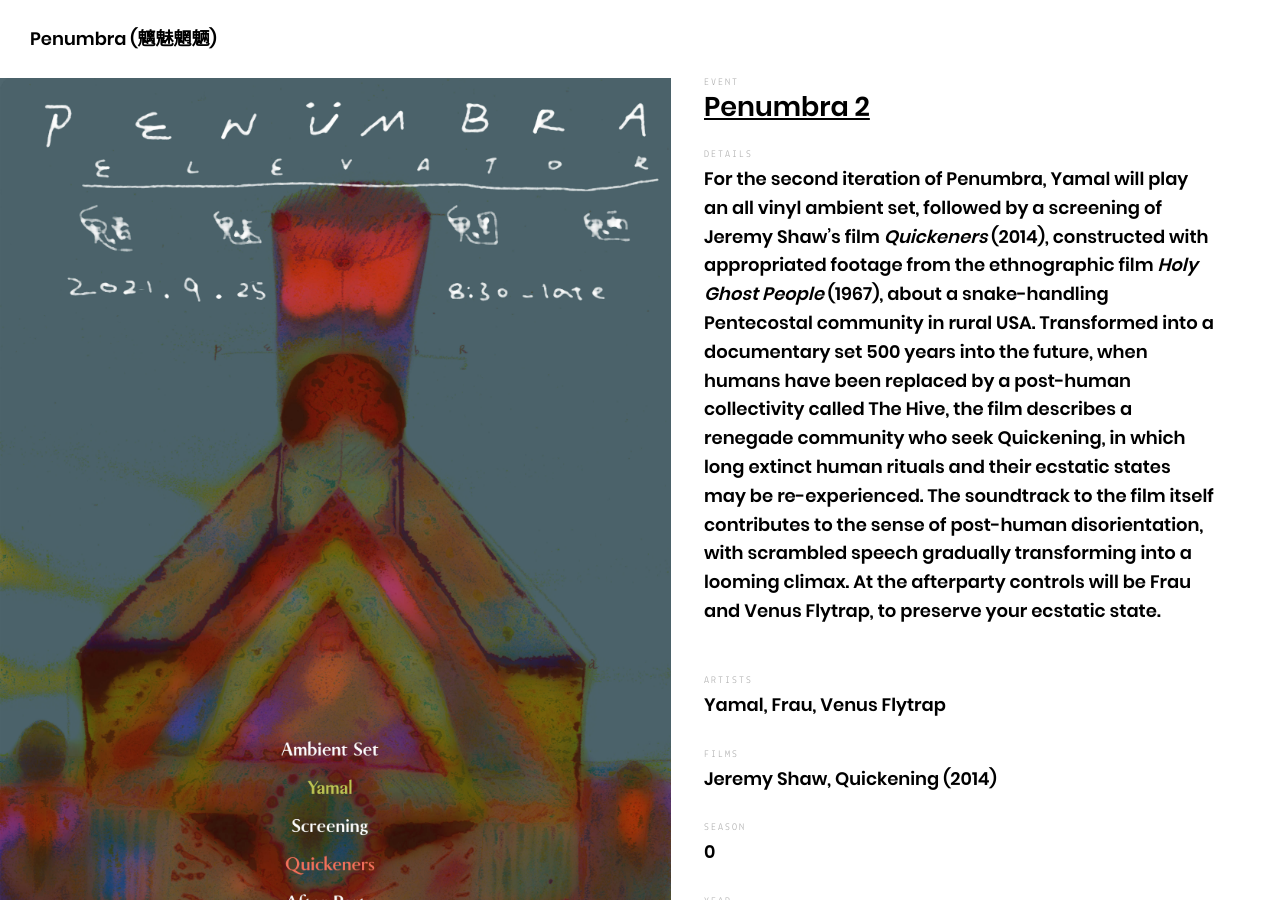
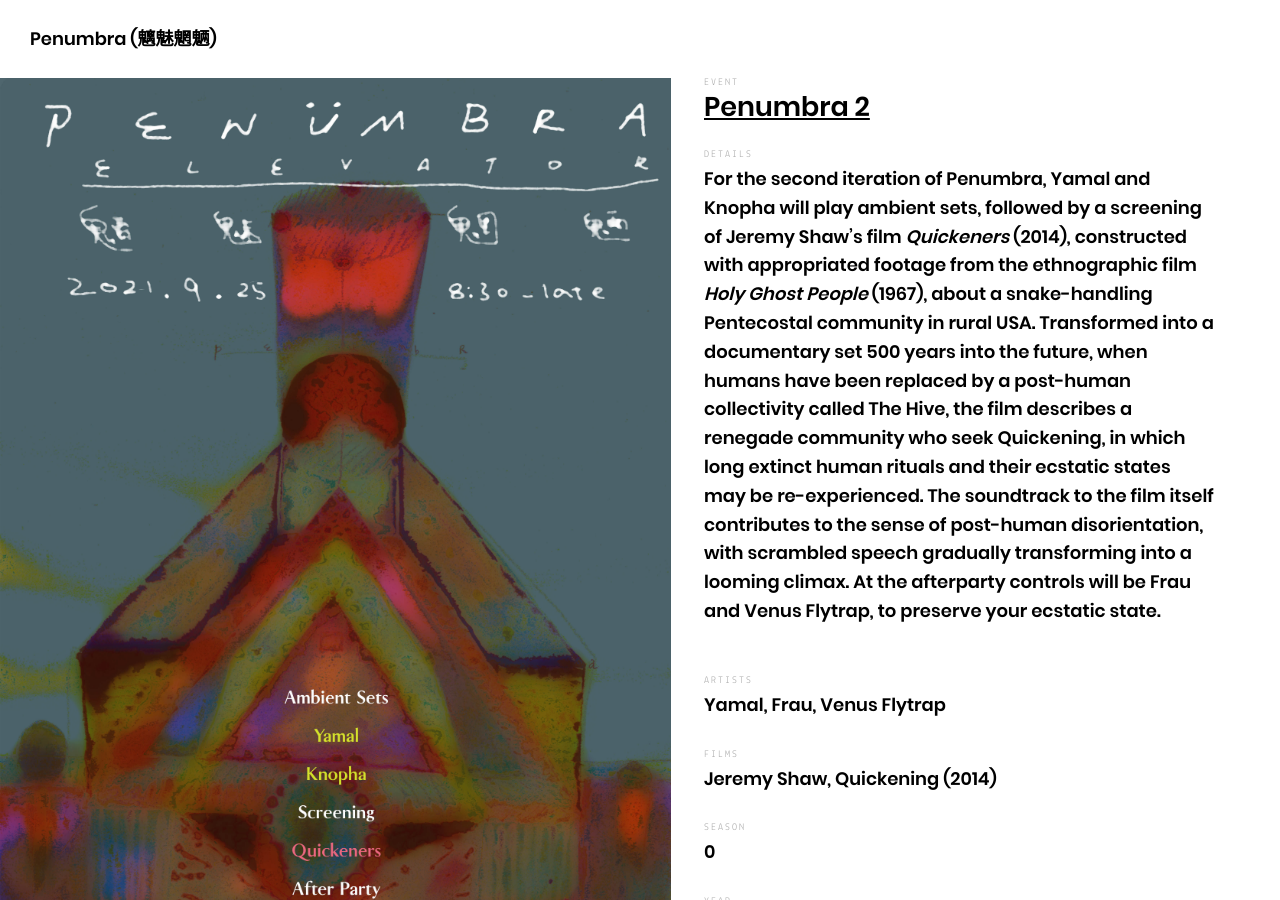
Before and after one commit to etc/etc.github.io, a Jekyll site: the page built from _posts/projects/2021-09-21-penumbra-2.md, in a window 1280 px wide and 900 px high. Built offline with Jekyll 4.4.1, drawn with Linux system fonts in a browser that asks for light colours.

Commit message:
Add Knopha.

```diff
--- a/_posts/projects/2021-09-21-penumbra-2.md
+++ b/_posts/projects/2021-09-21-penumbra-2.md
@@ -46,4 +46,4 @@ images:
 
 
 ---
-<p>For the second iteration of Penumbra, <a href="https://www.instagram.com/zuihitsu/">Yamal</a> will play an all vinyl ambient set, followed by a screening of Jeremy Shaw’s film <em>Quickeners</em> (2014), constructed with appropriated footage from the ethnographic film <em>Holy Ghost People</em> (1967), about a snake-handling Pentecostal community in rural USA. Transformed into a documentary set 500 years into the future, when humans have been replaced by a post-human collectivity called The Hive, the film describes a renegade community who seek Quickening, in which long extinct human rituals and their ecstatic states may be re-experienced. The soundtrack to the film itself contributes to the sense of post-human disorientation, with scrambled speech gradually transforming into a looming climax. At the afterparty controls will be <a href="https://soundcloud.com/frauhilda">Frau</a> and <a href="https://www.instagram.com/rachelrach_/">Venus Flytrap</a>, to preserve your ecstatic state.</p>
+<p>For the second iteration of Penumbra, <a href="https://www.instagram.com/zuihitsu/">Yamal</a> and <a href="https://www.instagram.com/knopha/">Knopha</a> will play ambient sets, followed by a screening of Jeremy Shaw’s film <em>Quickeners</em> (2014), constructed with appropriated footage from the ethnographic film <em>Holy Ghost People</em> (1967), about a snake-handling Pentecostal community in rural USA. Transformed into a documentary set 500 years into the future, when humans have been replaced by a post-human collectivity called The Hive, the film describes a renegade community who seek Quickening, in which long extinct human rituals and their ecstatic states may be re-experienced. The soundtrack to the film itself contributes to the sense of post-human disorientation, with scrambled speech gradually transforming into a looming climax. At the afterparty controls will be <a href="https://soundcloud.com/frauhilda">Frau</a> and <a href="https://www.instagram.com/rachelrach_/">Venus Flytrap</a>, to preserve your ecstatic state.</p>
```
Also changed, not shown: assets/images/projects/penumbra-2/logo.jpg, assets/images/projects/penumbra-2/poster.jpg.
